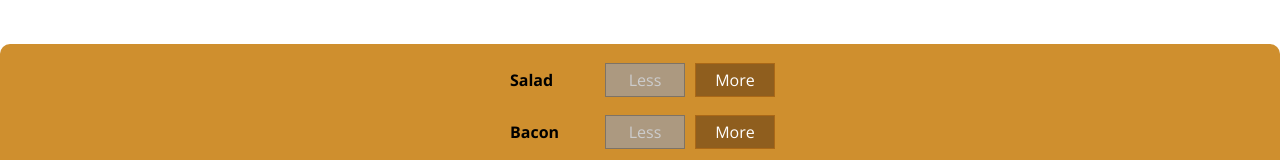
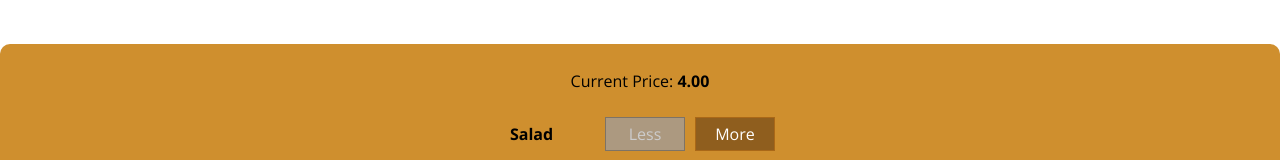
Before and after one commit to mariorizki/burger-builder-app, a React (Create React App) app: page / in a window 1280 px wide. Shown: the part 294-454 px from the top of the page. Built offline with nearby package versions, Linux system fonts and the light colour scheme.

Commit message:
displaying and updating burger price

```diff
--- a/src/components/Burger/BuildControls/BuildControls.js
+++ b/src/components/Burger/BuildControls/BuildControls.js
@@ -12,6 +12,9 @@
 
 const buildControls = props => (
   <div className={classes.BuildControls}>
+    <p>
+      Current Price: <strong>{props.price.toFixed(2)}</strong>
+    </p>
     {controls.map(ctrl => (
       <BuildControl
         key={ctrl.label}
--- a/src/containers/BurgerBuilder/BurgerBuilder.js
+++ b/src/containers/BurgerBuilder/BurgerBuilder.js
@@ -65,6 +65,7 @@
           ingredientAdded={this.addIngredientHandler}
           ingredientRemoved={this.removeIngredientHandler}
           disabledInfo={disabledInfo}
+          price={this.state.totalPrice}
         />
       </React.Fragment>
     );
```
